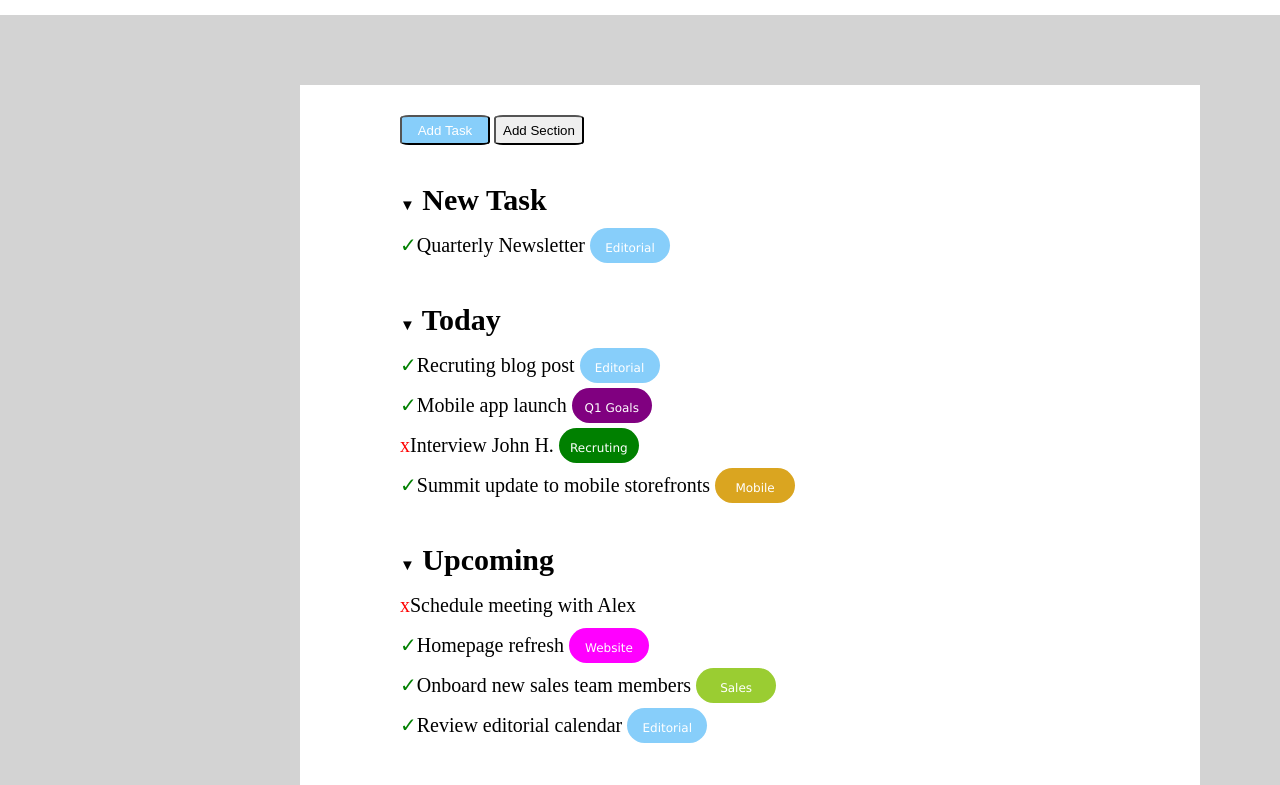
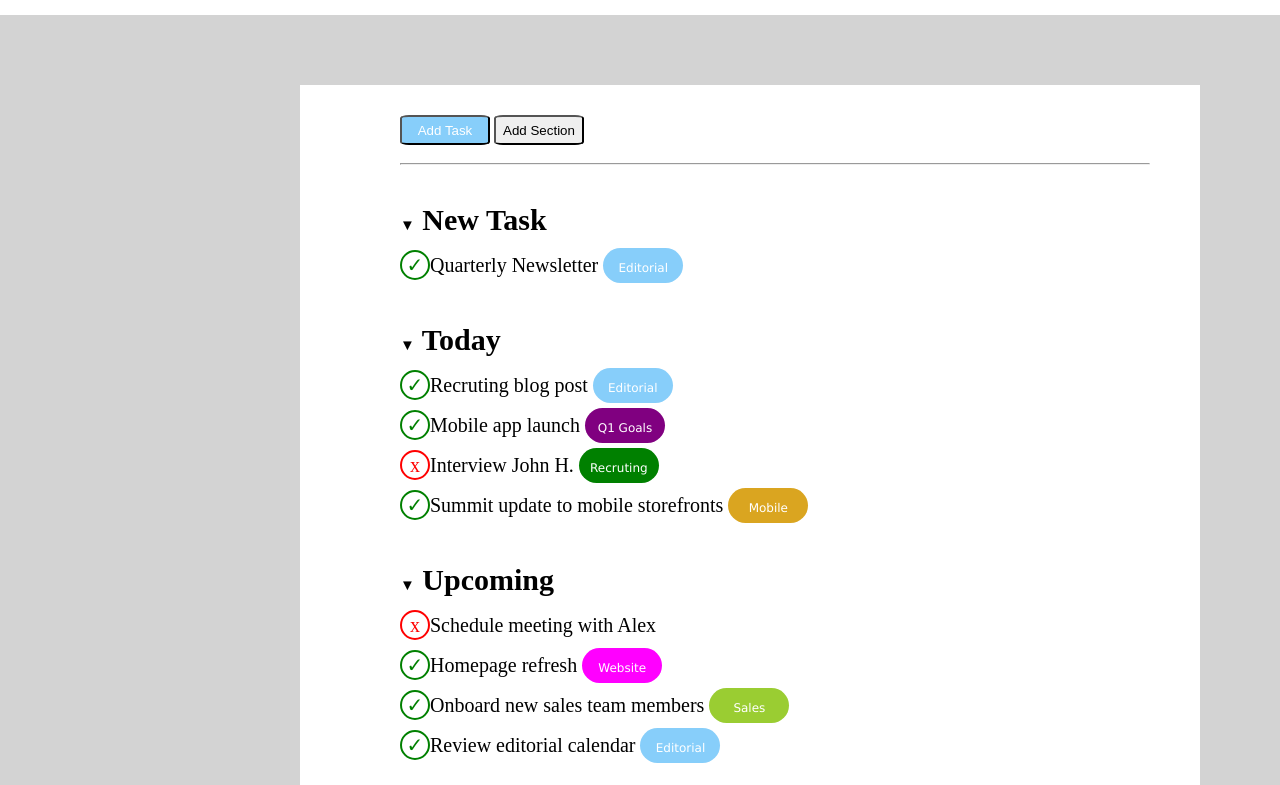
Before and after one commit to RobertoScarci/html-css-toboolist, a plain HTML site: page index.html in a window 1280 px wide. Shown: the part 98-883 px from the top of the page. Drawn offline with Linux system fonts and the light colour scheme.

Commit message:
completamento degli ultimi cerchi

```diff
--- a/style/style.css
+++ b/style/style.css
@@ -70,6 +70,7 @@ div{
     padding-top: 35px;
 }
 
+
 .colore-celeste{
     background-color: lightskyblue;
 }
@@ -100,8 +101,22 @@ div{
 
 .spunta{
   color: green;
+  display: inline-block;
+  width: 30px;
+  height: 30px;
+  border: 2px solid green;
+  text-align: center;
+  line-height: 27px;
+  border-radius: 50px;
 }
 
 .croce{
     color: red;
+    display: inline-block;
+    width: 30px;
+    height: 30px;
+    border: 2px solid red;
+    text-align: center;
+    line-height: 27px;
+    border-radius: 50px;
 }
```
Also changed, not shown: index.html (+1 -1 lines).
